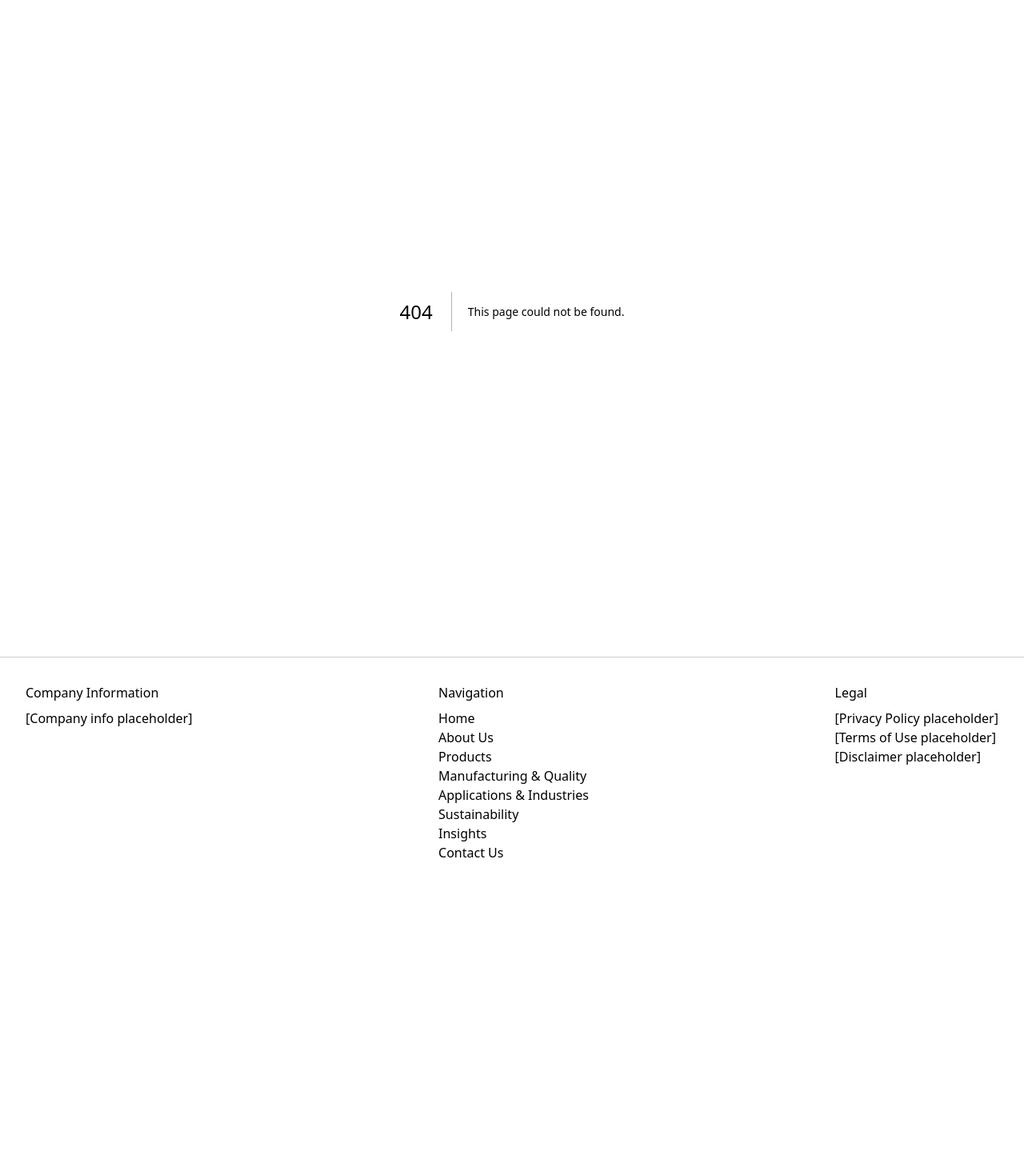
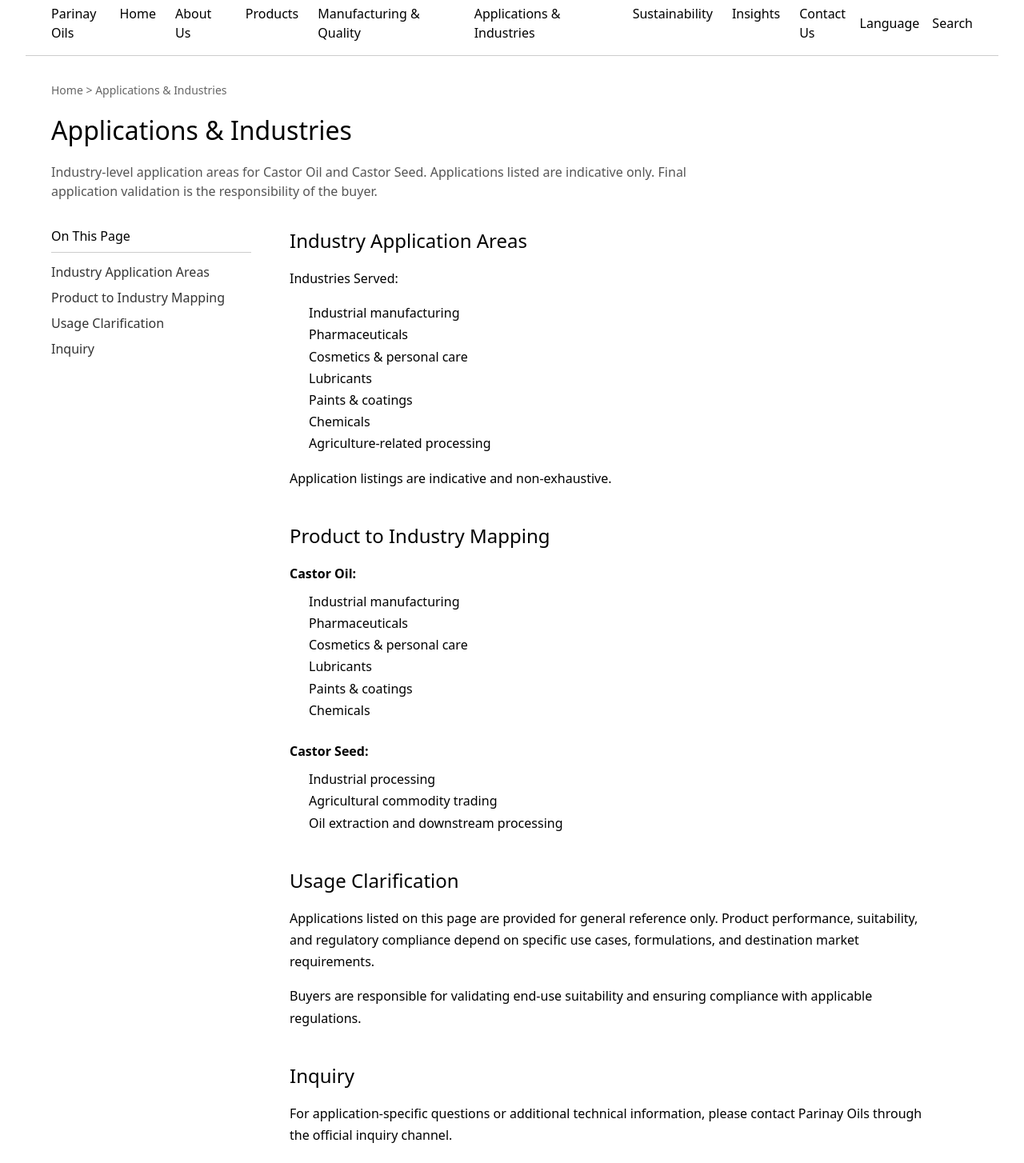
Before and after one commit to bhumitshah1691-bds/parinay-oils-website, a Next.js app: page /applications in a window 1280 px wide. Before the commit this address had no page. Shown: the part 100-1554 px from the top of the page at 80% size. Before the commit the page ends 1210 px from the top, so only its background shows below. Built offline with nearby package versions, Linux system fonts and the light colour scheme.

Commit message:
Add Applications & Industries page

```diff
--- /dev/null
+++ b/app/applications/page.tsx
@@ -0,0 +1,151 @@
+import Link from 'next/link'
+import Header from '@/components/Header'
+import Footer from '@/components/Footer'
+
+export default function ApplicationsPage() {
+  return (
+    <div style={{ minHeight: '100vh', display: 'flex', flexDirection: 'column' }}>
+      <Header />
+
+      <main style={{ flex: 1, padding: '2rem' }}>
+        {/* SECTION 1 — ORIENTATION */}
+        <section style={{ marginBottom: '2rem' }}>
+          {/* Breadcrumb Navigation */}
+          <nav style={{ marginBottom: '1rem', fontSize: '0.875rem', color: '#666' }}>
+            <Link href="/" style={{ color: '#666', textDecoration: 'none' }}>Home</Link>
+            {' > '}
+            <span>Applications & Industries</span>
+          </nav>
+
+          {/* Page Title */}
+          <h1 style={{ fontSize: '2rem', marginBottom: '1rem' }}>Applications & Industries</h1>
+
+          {/* Scope / Context Description */}
+          <p style={{ color: '#555', maxWidth: '800px' }}>
+            Industry-level application areas for Castor Oil and Castor Seed. Applications listed are indicative only. Final application validation is the responsibility of the buyer.
+          </p>
+        </section>
+
+        {/* SECTION 2 — INFORMATION ARCHITECTURE */}
+        <section style={{ display: 'flex', gap: '3rem', marginBottom: '3rem' }}>
+          {/* SIDEBAR */}
+          <aside style={{ width: '250px', flexShrink: 0 }}>
+            {/* Sub-navigation */}
+            <nav style={{ marginBottom: '2rem' }}>
+              <h3 style={{ fontSize: '1rem', marginBottom: '0.75rem', borderBottom: '1px solid #ccc', paddingBottom: '0.5rem' }}>
+                On This Page
+              </h3>
+              <ul style={{ listStyle: 'none', margin: 0, padding: 0 }}>
+                <li style={{ marginBottom: '0.5rem' }}>
+                  <a href="#industry-application-areas" style={{ color: '#333', textDecoration: 'none' }}>Industry Application Areas</a>
+                </li>
+                <li style={{ marginBottom: '0.5rem' }}>
+                  <a href="#product-industry-mapping" style={{ color: '#333', textDecoration: 'none' }}>Product to Industry Mapping</a>
+                </li>
+                <li style={{ marginBottom: '0.5rem' }}>
+                  <a href="#usage-clarification" style={{ color: '#333', textDecoration: 'none' }}>Usage Clarification</a>
+                </li>
+                <li style={{ marginBottom: '0.5rem' }}>
+                  <a href="#inquiry" style={{ color: '#333', textDecoration: 'none' }}>Inquiry</a>
+                </li>
+              </ul>
+            </nav>
+          </aside>
+
+          {/* MAIN CONTENT */}
+          <div style={{ flex: 1, maxWidth: '800px' }}>
+            {/* Content Block A: Industry Application Areas */}
+            <article id="industry-application-areas" style={{ marginBottom: '2.5rem' }}>
+              <h2 style={{ fontSize: '1.5rem', marginBottom: '1rem' }}>Industry Application Areas</h2>
+              <p style={{ lineHeight: 1.7, marginBottom: '1rem' }}>Industries Served:</p>
+              <ul style={{ lineHeight: 1.7, marginLeft: '1.5rem', marginBottom: '1rem' }}>
+                <li>Industrial manufacturing</li>
+                <li>Pharmaceuticals</li>
+                <li>Cosmetics & personal care</li>
+                <li>Lubricants</li>
+                <li>Paints & coatings</li>
+                <li>Chemicals</li>
+                <li>Agriculture-related processing</li>
+              </ul>
+              <p style={{ lineHeight: 1.7 }}>
+                Application listings are indicative and non-exhaustive.
+              </p>
+            </article>
+
+            {/* Content Block B: Product to Industry Mapping */}
+            <article id="product-industry-mapping" style={{ marginBottom: '2.5rem' }}>
+              <h2 style={{ fontSize: '1.5rem', marginBottom: '1rem' }}>Product to Industry Mapping</h2>
+
+              <p style={{ lineHeight: 1.7, marginBottom: '0.5rem' }}>
+                <strong>Castor Oil:</strong>
+              </p>
+              <ul style={{ lineHeight: 1.7, marginLeft: '1.5rem', marginBottom: '1.5rem' }}>
+                <li>Industrial manufacturing</li>
+                <li>Pharmaceuticals</li>
+                <li>Cosmetics & personal care</li>
+                <li>Lubricants</li>
+                <li>Paints & coatings</li>
+                <li>Chemicals</li>
+              </ul>
+
+              <p style={{ lineHeight: 1.7, marginBottom: '0.5rem' }}>
+                <strong>Castor Seed:</strong>
+              </p>
+              <ul style={{ lineHeight: 1.7, marginLeft: '1.5rem' }}>
+                <li>Industrial processing</li>
+                <li>Agricultural commodity trading</li>
+                <li>Oil extraction and downstream processing</li>
+              </ul>
+            </article>
+
+            {/* Content Block C: Usage Clarification */}
+            <article id="usage-clarification" style={{ marginBottom: '2.5rem' }}>
+              <h2 style={{ fontSize: '1.5rem', marginBottom: '1rem' }}>Usage Clarification</h2>
+              <p style={{ lineHeight: 1.7, marginBottom: '1rem' }}>
+                Applications listed on this page are provided for general reference only. Product performance, suitability, and regulatory compliance depend on specific use cases, formulations, and destination market requirements.
+              </p>
+              <p style={{ lineHeight: 1.7 }}>
+                Buyers are responsible for validating end-use suitability and ensuring compliance with applicable regulations.
+              </p>
+            </article>
+
+            {/* Content Block D: Inquiry */}
+            <article id="inquiry" style={{ marginBottom: '2.5rem' }}>
+              <h2 style={{ fontSize: '1.5rem', marginBottom: '1rem' }}>Inquiry</h2>
+              <p style={{ lineHeight: 1.7, marginBottom: '1rem' }}>
+                For application-specific questions or additional technical information, please contact Parinay Oils through the official inquiry channel.
+              </p>
+              <p style={{ lineHeight: 1.7 }}>
+                Detailed guidance is provided based on product scope and destination requirements.
+              </p>
+            </article>
+          </div>
+        </section>
+
+        {/* SECTION 3 — RELATED CONTEXT */}
+        <section style={{ borderTop: '1px solid #ccc', paddingTop: '2rem' }}>
+          <h3 style={{ fontSize: '1.25rem', marginBottom: '1rem' }}>Related Information</h3>
+          <ul style={{ listStyle: 'none', margin: 0, padding: 0, display: 'flex', gap: '2rem' }}>
+            <li>
+              <Link href="/products/castor-oil" style={{ color: '#0066cc', textDecoration: 'none' }}>
+                Castor Oil — Product Details
+              </Link>
+            </li>
+            <li>
+              <Link href="/products/castor-seed" style={{ color: '#0066cc', textDecoration: 'none' }}>
+                Castor Seed — Product Details
+              </Link>
+            </li>
+            <li>
+              <Link href="/contact" style={{ color: '#0066cc', textDecoration: 'none' }}>
+                Contact Us
+              </Link>
+            </li>
+          </ul>
+        </section>
+      </main>
+
+      <Footer />
+    </div>
+  )
+}
```
